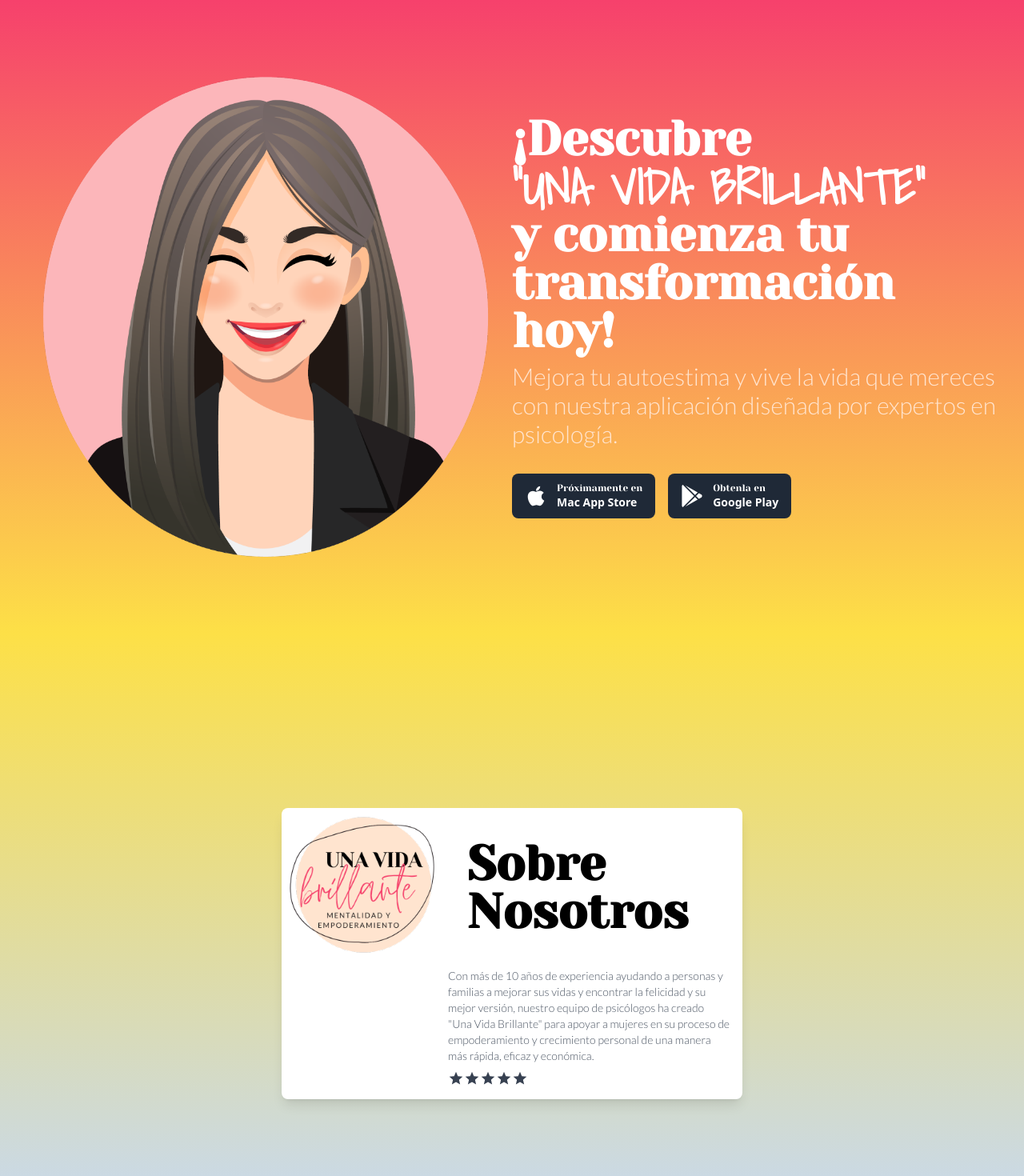
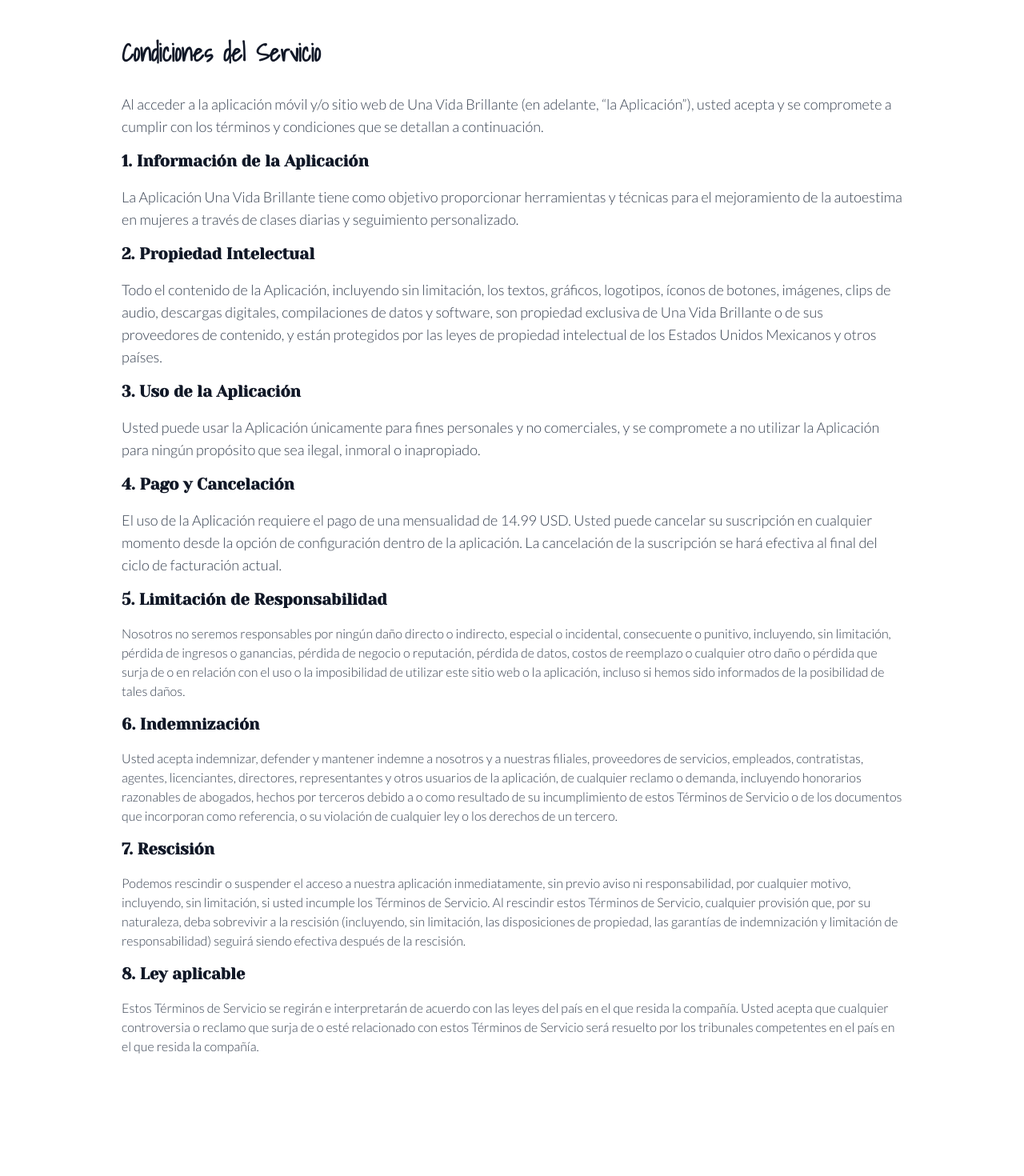
Before and after one commit to paosua86/unavidabrillante_web, a React (Vite) app: page /condicionesceservicio in a window 1280 px wide. Shown: the top 1470 px of the page at 80% size. After the commit the page ends 1368 px from the top, so only its background shows below. Built offline with nearby package versions, Linux system fonts and the light colour scheme.

Commit message:
politicas para google

```diff
--- a/package.json
+++ b/package.json
@@ -16,13 +16,17 @@
     "react": "^18.2.0",
     "react-dom": "^18.2.0",
     "react-icons": "^4.8.0",
+    "react-router": "^6.10.0",
+    "react-router-dom": "^6.10.0",
     "swiper": "^9.2.0"
   },
   "devDependencies": {
     "@types/react": "^18.0.28",
     "@types/react-dom": "^18.0.11",
     "@vitejs/plugin-react": "^3.1.0",
+    "@vitejs/plugin-react-refresh": "^1.3.6",
     "tailwindcss": "^3.3.1",
-    "vite": "^4.2.0"
+    "vite": "^4.2.0",
+    "vite-plugin-react-pages": "^4.1.1"
   }
 }
--- a/src/App.jsx
+++ b/src/App.jsx
@@ -1,7 +1,7 @@
 import React, { useEffect } from 'react';
 import AOS from 'aos';
 import 'aos/dist/aos.css';
-
+import { BrowserRouter as Router, Route, Routes } from 'react-router-dom';
 import Header from './components/Header';
 import Nosotros from './components/Nosotros';
 import PropuestaDeValor from './components/PropuestaDeValor';
@@ -12,6 +12,8 @@
 import LlamadasAccion from './components/LlamadasAccion';
 import FAQ from './components/FAQ';
 import Footer from './components/Footer';
+import PoliticaDePrivacidad from './components/PoliticaDePrivacidad';
+import CondicionesDeServicio from './components/CondicionesDeServicio';
 
 
 function App() {
@@ -23,6 +25,13 @@
   }, []);
 
   return (
+    <Router>
+      <div>
+        <Routes>
+          <Route
+            exact
+            path="/"
+            element={
               <div>
                 <Header />
                 <Nosotros />
@@ -35,6 +44,46 @@
                 <FAQ />
                 <Footer />
               </div>
+            }
+          />
+          <Route
+            exact
+            path="/politicadeprivacidad"
+            element={
+              <div>
+                <PoliticaDePrivacidad />
+              </div>
+            }
+          />
+          <Route
+            exact
+            path="/condicionesceservicio"
+            element={
+              <div>
+                <CondicionesDeServicio />
+              </div>
+            }
+          />
+          <Route
+            path="/*"
+            element={
+              <div>
+                <Header />
+                <Nosotros />
+                <PropuestaDeValor />
+                <CaracteristicasPrincipales />
+                <Howitworks />
+                <PlanesYPrecios />
+                <Testimonios />
+                <LlamadasAccion />
+                <FAQ />
+                <Footer />
+              </div>
+            }
+          />
+        </Routes>
+      </div>
+    </Router>
   );
 }
 
--- /dev/null
+++ b/src/components/CondicionesDeServicio.jsx
@@ -0,0 +1,113 @@
+import React, { useEffect } from 'react';
+import AOS from 'aos';
+import 'aos/dist/aos.css';
+
+const CondicionesDeServicio = () => {
+    useEffect(() => {
+        AOS.init({
+            duration: 1000,
+            once: true,
+        });
+    }, []);
+
+    return (
+        <div>
+
+            <div className="max-w-screen-lg mx-auto px-6 py-12">
+                <h1 className="text-3xl font-bold text-gray-900 mb-8">Condiciones del Servicio</h1>
+
+                <p className="text-gray-700 text-lg leading-7 mb-4">
+                    Al acceder a la aplicación móvil y/o sitio web de Una Vida Brillante (en adelante, “la Aplicación”),
+                    usted acepta y se compromete a cumplir con los términos y condiciones que se detallan a continuación.
+                </p>
+
+                <h2 className="text-xl font-semibold text-gray-900 my-4">1. Información de la Aplicación</h2>
+
+                <p className="text-gray-700 text-lg leading-7 mb-4">
+                    La Aplicación Una Vida Brillante tiene como objetivo proporcionar herramientas y técnicas para el
+                    mejoramiento de la autoestima en mujeres a través de clases diarias y seguimiento personalizado.
+                </p>
+
+                <h2 className="text-xl font-semibold text-gray-900 my-4">2. Propiedad Intelectual</h2>
+
+                <p className="text-gray-700 text-lg leading-7 mb-4">
+                    Todo el contenido de la Aplicación, incluyendo sin limitación, los textos, gráficos, logotipos, íconos de
+                    botones, imágenes, clips de audio, descargas digitales, compilaciones de datos y software, son propiedad
+                    exclusiva de Una Vida Brillante o de sus proveedores de contenido, y están protegidos por las leyes de
+                    propiedad intelectual de los Estados Unidos Mexicanos y otros países.
+                </p>
+
+                <h2 className="text-xl font-semibold text-gray-900 my-4">3. Uso de la Aplicación</h2>
+
+                <p className="text-gray-700 text-lg leading-7 mb-4">
+                    Usted puede usar la Aplicación únicamente para fines personales y no comerciales, y se compromete a no
+                    utilizar la Aplicación para ningún propósito que sea ilegal, inmoral o inapropiado.
+                </p>
+
+                <h2 className="text-xl font-semibold text-gray-900 my-4">4. Pago y Cancelación</h2>
+
+                <p className="text-gray-700 text-lg leading-7 mb-4">
+                    El uso de la Aplicación requiere el pago de una mensualidad de 14.99 USD. Usted puede cancelar su suscripción
+                    en cualquier momento desde la opción de configuración dentro de la aplicación. La cancelación de la suscripción
+                    se hará efectiva al final del ciclo de facturación actual.
+                </p>
+
+                <h2 className="text-xl font-semibold text-gray-900 my-4">5. Limitación de Responsabilidad</h2>
+
+                <p className="text-gray-700 mb-4">
+                    Nosotros no seremos responsables por ningún daño directo o indirecto,
+                    especial o incidental, consecuente o punitivo, incluyendo, sin
+                    limitación, pérdida de ingresos o ganancias, pérdida de negocio o
+                    reputación, pérdida de datos, costos de reemplazo o cualquier otro
+                    daño o pérdida que surja de o en relación con el uso o la imposibilidad
+                    de utilizar este sitio web o la aplicación, incluso si hemos sido
+                    informados de la posibilidad de tales daños.
+                </p>
+
+                <h2 className="text-xl font-semibold text-gray-900 my-4">
+                    6. Indemnización
+                </h2>
+
+                <p className="text-gray-700 mb-4">
+                    Usted acepta indemnizar, defender y mantener indemne a nosotros y a
+                    nuestras filiales, proveedores de servicios, empleados, contratistas,
+                    agentes, licenciantes, directores, representantes y otros usuarios de
+                    la aplicación, de cualquier reclamo o demanda, incluyendo honorarios
+                    razonables de abogados, hechos por terceros debido a o como resultado
+                    de su incumplimiento de estos Términos de Servicio o de los documentos
+                    que incorporan como referencia, o su violación de cualquier ley o los
+                    derechos de un tercero.
+                </p>
+
+                <h2 className="text-xl font-semibold text-gray-900 my-4">
+                    7. Rescisión
+                </h2>
+
+                <p className="text-gray-700 mb-4">
+                    Podemos rescindir o suspender el acceso a nuestra aplicación
+                    inmediatamente, sin previo aviso ni responsabilidad, por cualquier
+                    motivo, incluyendo, sin limitación, si usted incumple los Términos de
+                    Servicio. Al rescindir estos Términos de Servicio, cualquier provisión
+                    que, por su naturaleza, deba sobrevivir a la rescisión (incluyendo,
+                    sin limitación, las disposiciones de propiedad, las garantías de
+                    indemnización y limitación de responsabilidad) seguirá siendo efectiva
+                    después de la rescisión.
+                </p>
+
+                <h2 className="text-xl font-semibold text-gray-900 my-4">8. Ley aplicable</h2>
+
+                <p className="text-gray-700">
+                    Estos Términos de Servicio se regirán e interpretarán de acuerdo con
+                    las leyes del país en el que resida la compañía. Usted acepta que
+                    cualquier controversia o reclamo que surja de o esté relacionado con
+                    estos Términos de Servicio será resuelto por los tribunales competentes
+                    en el país en el que resida la compañía.
+                </p>
+            </div>
+        </div>
+
+    );
+};
+
+
+export default CondicionesDeServicio;
--- a/src/components/Header.jsx
+++ b/src/components/Header.jsx
@@ -2,7 +2,7 @@
 import cara from '../assets/cara.svg';
 import 'aos/dist/aos.css';
 
-const Home = () => {
+const Header = () => {
   return (
     <section className="bg-gradient-to-b overflow-x-hidden from-strong-pink to-yellow-300">
       <div className="container mx-auto py-12 px-4 sm:px-6 lg:py-24 lg:px-8 flex flex-col md:flex-row">
@@ -42,4 +42,4 @@
   );
 };
 
-export default Home;
+export default Header;
--- /dev/null
+++ b/src/components/PoliticaDePrivacidad.jsx
@@ -0,0 +1,35 @@
+import React, { useEffect } from 'react';
+import AOS from 'aos';
+import 'aos/dist/aos.css';
+
+const PoliticaDePrivacidad = () => {
+  useEffect(() => {
+    AOS.init({
+      duration: 1000,
+      once: true,
+    });
+  }, []);
+
+  return (
+    <div className="max-w-screen-lg mx-auto p-8">
+      <h2 className="text-3xl font-bold mb-8">Política de Privacidad</h2>
+      <p className="text-lg mb-4">
+        En Una Vida Brillante, nos tomamos muy en serio la privacidad de nuestros usuarios. Esta política de privacidad describe cómo recopilamos, utilizamos y compartimos la información que obtenemos de nuestros usuarios a través de nuestro sitio web y aplicación móvil.
+      </p>
+      <p className="text-lg mb-4">
+        La información que recopilamos puede incluir su nombre, dirección de correo electrónico, número de teléfono y cualquier otra información que nos proporcione. También podemos recopilar información de su dispositivo, como su dirección IP, navegador web y sistema operativo.
+      </p>
+      <p className="text-lg mb-4">
+        Utilizamos la información que recopilamos para mejorar nuestro sitio web y aplicación móvil, para personalizar su experiencia de usuario y para proporcionarle información y ofertas relacionadas con nuestros productos y servicios. No compartimos su información con terceros a menos que sea necesario para proporcionarle nuestros productos y servicios o cuando se nos exija por ley.
+      </p>
+      <p className="text-lg mb-4">
+        Utilizamos medidas de seguridad razonables para proteger la información que recopilamos de nuestros usuarios. Sin embargo, no podemos garantizar la seguridad de su información, y usted asume todos los riesgos asociados con el uso de nuestro sitio web y aplicación móvil.
+      </p>
+      <p className="text-lg mb-4">
+        Al utilizar nuestro sitio web y aplicación móvil, usted acepta los términos de esta política de privacidad. Si tiene alguna pregunta o inquietud acerca de nuestra política de privacidad, por favor contáctenos a través de paolasuarezb86@gmail.com.
+      </p>
+    </div>
+  );
+};
+
+export default PoliticaDePrivacidad;
--- a/vite.config.js
+++ b/vite.config.js
@@ -6,7 +6,7 @@
 // https://vitejs.dev/config/
 export default defineConfig({
   plugins: [react()],
-  base: '/unavidabrillante_web/',
+  base: '/',
   css: {
     postcss: {
       plugins: [
```
Also changed, not shown: 1 other file (tests, documents, lock files or other folders). Lines whose indentation alone changed are shown as unchanged.
